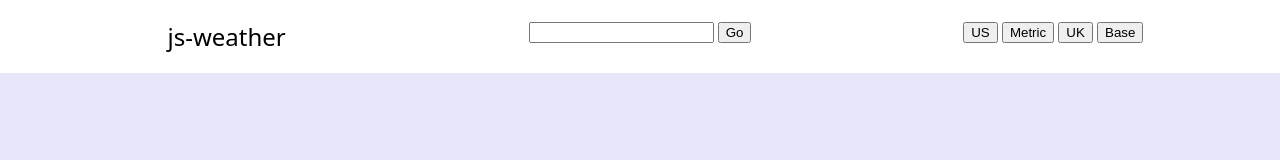
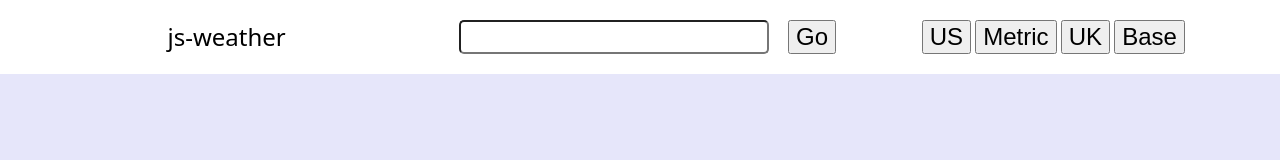
Before and after one commit to 4R1u/js-weather, a website built with webpack: page src/template.html in a window 1280 px wide. Built offline with nearby package versions, Linux system fonts and the light colour scheme.

Commit message:
feat: make header things bigger

```diff
--- a/src/styles.css
+++ b/src/styles.css
@@ -25,6 +25,18 @@ body {
 }
 
 .header-logo {
+    font-size: 1.5em;
+}
+
+input[type="search"] {
+    font-size: 1.5em;
+    width: 75%;
+    border-radius: 5px;
+    margin-left: 15px;
+    margin-right: 15px;
+}
+
+.header button {
     font-size: 1.5em;
 }
 
```
